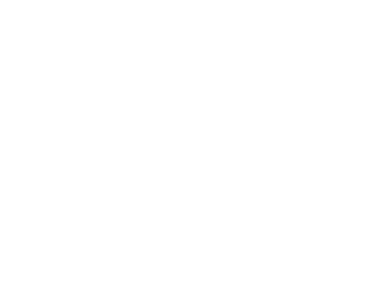
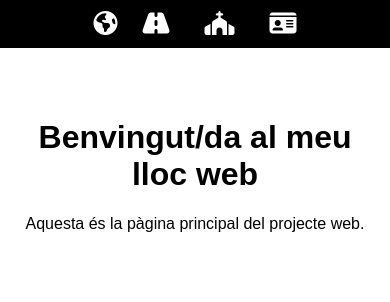
Before and after one commit to NilOrtega/Curriculum-Vitae-web, a plain HTML site: page index.html in a window 390 px wide. Drawn offline with Linux system fonts and the light colour scheme.

Commit message:
nav/footer
nav/footer

```diff
--- a/estils.css/css.css
+++ b/estils.css/css.css
@@ -0,0 +1,57 @@
+body {
+    font-family: Arial, sans-serif;
+    margin: 0;
+    padding: 0;
+    text-align: center;
+  }
+
+  .nav,
+  .footer {
+    display: flex;
+    justify-content: space-between;
+    align-items: center;
+    background-color: #000;
+    padding: 10px 20px;
+    flex-wrap: wrap;
+  }
+
+  .nav a,
+  .footer a {
+    color: white;
+    font-size: 1.5em;
+    text-decoration: none;
+    margin: 0 10px;
+  }
+
+  .nav-right-group,
+  .footer-right-group {
+    display: flex;
+    gap: 15px;
+  }
+
+  main {
+    padding: 50px 20px;
+  }
+
+  @media (max-width: 500px) {
+    .nav,
+    .footer {
+      justify-content: center;
+    }
+
+    .nav-right-group,
+    .footer-right-group {
+      gap: 15px;
+    }
+
+    .nav > a,
+    .footer > a {
+      margin-right: 15px;
+    }
+
+    .nav,
+    .footer {
+      flex-direction: row;
+      flex-wrap: nowrap;
+    }
+  }
--- a/index.html
+++ b/index.html
@@ -1,11 +1,29 @@
 <!DOCTYPE html>
-<html lang="en">
+<html lang="ca">
 <head>
-    <meta charset="UTF-8">
-    <meta name="viewport" content="width=device-width, initial-scale=1.0">
-    <title>Document</title>
+  <meta charset="UTF-8">
+  <meta name="viewport" content="width=device-width, initial-scale=1.0">
+  <title>Inici</title>
+  <link rel="stylesheet" href="estils.css/css.css">
+  <link rel="stylesheet" href="https://cdnjs.cloudflare.com/ajax/libs/font-awesome/6.5.0/css/all.min.css">
 </head>
 <body>
 
+  <header>
+    <nav class="nav">
+      <a href="view/en/index_en.html"><i class="fas fa-earth-americas"></i></a>
+      <div class="nav-right-group">
+        <a href="view/experience.html"><i class="fas fa-road"></i></a>
+        <a href="view/experiencia.html"><i class="fas fa-church"></i></a>
+        <a href="view/estudis.html"><i class="fas fa-id-card"></i></a>
+      </div>
+    </nav>
+  </header>
+
+  <main>
+    <h1>Benvingut/da al meu lloc web</h1>
+    <p>Aquesta és la pàgina principal del projecte web.</p>
+  </main>
+
 </body>
 </html>
```
Also changed, not shown: views/en/index_en.html (added, +11 -0 lines), views/es/educacion.html (added, +11 -0 lines), views/es/experiencia.html (added, +11 -0 lines), views/en/education.html (added), views/en/experience.html (added), views/es/index_es.html (added).
